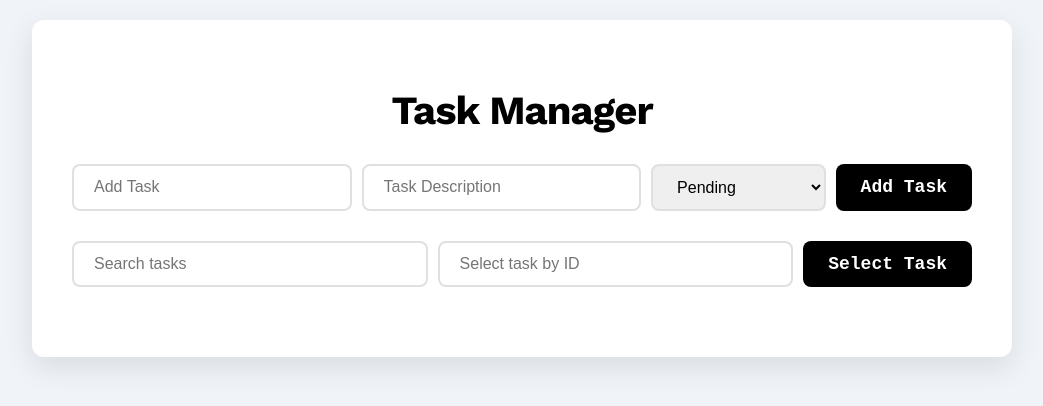
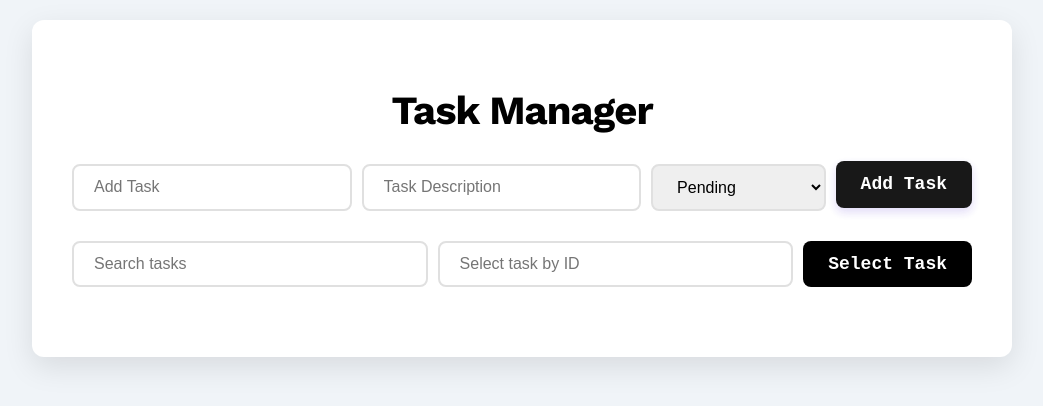
Before and after one commit to Zyoud98/Task-Manager, a plain HTML site: page index.html in a window 1280 px wide. In both pictures the pointer is over the button "Add Task". Shown: the whole page, without its empty margins (118-1161 px from the left). Drawn offline with nearby package versions, Linux system fonts and the light colour scheme.

Commit message:
updating button style

```diff
--- a/style.css
+++ b/style.css
@@ -52,3 +52,8 @@ body {
     font-weight: 600;
     font-family: monospace;
   }
+  button:hover {
+    opacity: 0.9;
+    transform: translateY(-3px);
+    box-shadow: 0 4px 10px rgba(78, 48, 212, 0.2);
+  }
```
